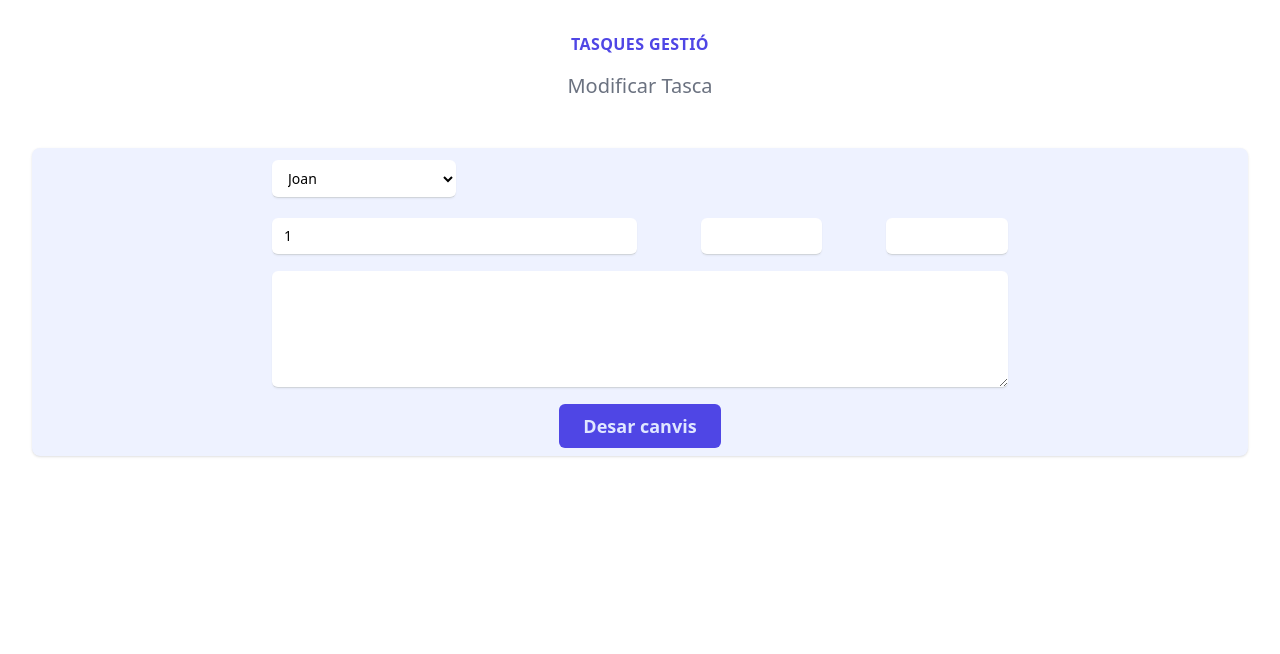
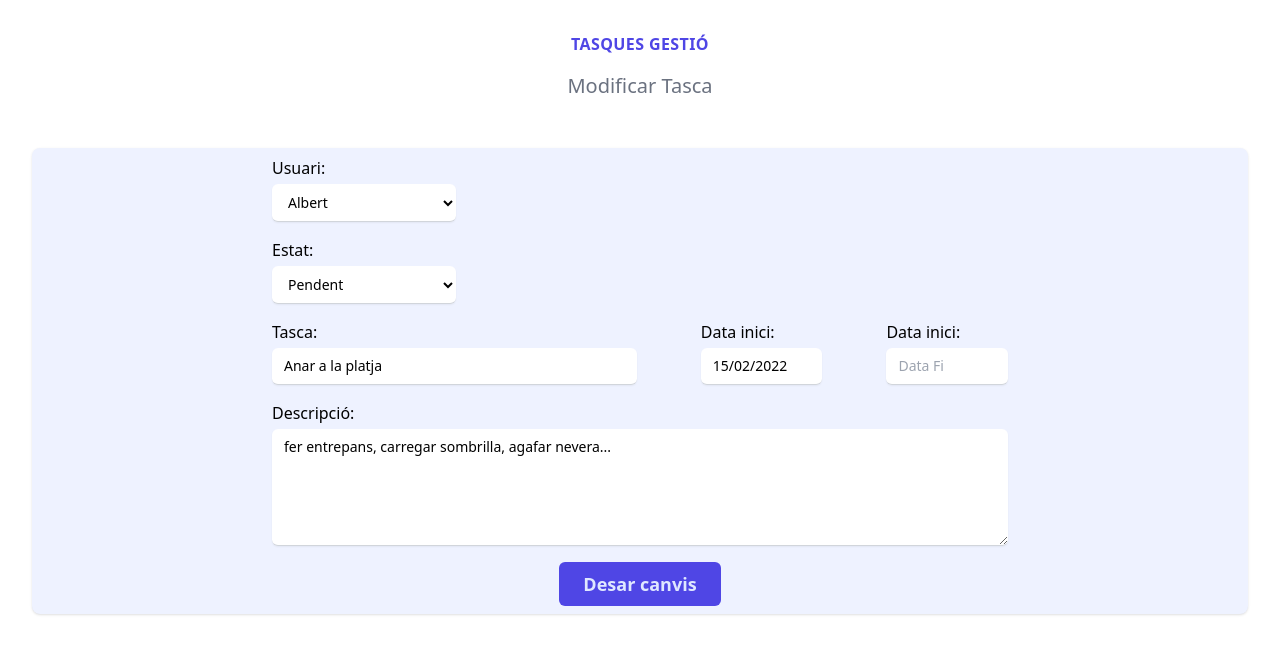
Before and after one commit to AlVirtual/devTeam3, a PHP site: page /views/modificar_tasca.php in a window 1280 px wide. Shown: the top 654 px of the page. Run offline with PHP 8.4, Linux system fonts and the light colour scheme; some libraries are stand-ins or nearby versions.

Commit message:
modificar tascca amb datapicker

```diff
--- a/views/modificar_tasca.php
+++ b/views/modificar_tasca.php
@@ -5,6 +5,7 @@
   <meta http-equiv="X-UA-Compatible" content="IE=edge">
   <meta name="viewport" content="width=device-width, initial-scale=1.0">
   <script src="https://cdn.tailwindcss.com"></script>
+  <script src="https://unpkg.com/flowbite@1.3.3/dist/datepicker.js"></script>
 
   <title>Gestor de Tasques</title>
 </head>
@@ -23,7 +24,7 @@
 
 <?php
 
-    // Array de proves comentar quan sigui cridat desde el controlador
+    // Array de proves, comentar quan sigui cridat desde el controlador
     $tasques = array();
 
     $tasques[0] = array();
@@ -31,7 +32,8 @@
     $tasques[0]['name'] = 'Anar a la platja';
     $tasques[0]['description'] = 'fer entrepans, carregar sombrilla, agafar nevera...';
     $tasques[0]['usuari'] = 'Albert';
-    $tasques[0]['status'] = 'en curs';
+    $tasques[0]['status'] = 'Pendent';
+    $tasques[0]['startDate'] = '15/02/2022';
 
     foreach($tasques as $tasca) {
 
@@ -47,64 +49,70 @@
           >
             <div class="px-4 max-w-3xl mx-auto space-y-4 bg-indigo-50 py-2">
               <div class="w-1/4">
-                <label for="userName" class=""></label>
+                <label for="userName" class="">Usuari:</label>
                 <select
                   name="userName"
                   id="userName"
-                  class="mt-1 block w-full py-2 px-3 border-b border-gray-300 bg-white rounded-md shadow-sm focus:outline-none focus:ring-indigo-500 focus:border-indigo-500 sm:text-sm"
+                  class="mt-1 w-full py-2 px-3 border-b border-gray-300 bg-white rounded-md shadow-sm focus:outline-none focus:ring-indigo-500 focus:border-indigo-500 sm:text-sm"
                 >
-                  <option>Joan</option>
-                  <option>Fidel</option>
-                  <option>Albert</option>
+                  <option <?php if (@$tasca['usuari'] == 'Joan') echo 'selected';?>>Joan</option>
+                  <option <?php if (@$tasca['usuari'] == 'Fidel') echo 'selected';?>>Fidel</option>
+                  <option <?php if (@$tasca['usuari'] == 'Albert') echo 'selected';?>>Albert</option>
+                </select>
+              </div>
+
+              <div class="w-1/4">
+                <label for="userName" class="">Estat:</label>
+                <select
+                  name="userName"
+                  id="userName"
+                  class="mt-1 w-full py-2 px-3 border-b border-gray-300 bg-white rounded-md shadow-sm focus:outline-none focus:ring-indigo-500 focus:border-indigo-500 sm:text-sm"
+                >
+                  <option <?php if (@$tasca['status'] == 'Pendent') echo 'selected';?>>Pendent</option>
+                  <option <?php if (@$tasca['status'] == 'En execució') echo 'selected';?>>En execució</option>
+                  <option <?php if (@$tasca['status'] == 'Acabada') echo 'selected';?>>Acabada</option>
                 </select>
               </div>
 
               <div class="flex space-x-16">
                 <div class="w-1/2">
-                  <label for="taskName" class=""></label>
+                  <label for="taskName" class="">Tasca:</label>
                   <input
                     type="text"
                     name="taskName"
                     id="taskName"
-                    value="<?php echo @$tasca['id'];?>"
+                    value="<?php echo @$tasca['name'];?>"
                     class="mt-1 block w-full py-2 px-3 border-b border-gray-300 bg-white rounded-md shadow-sm focus:outline-none focus:ring-indigo-500 focus:border-indigo-500 sm:text-sm"
                   />
                 </div>
 
                 <div class="w-1/6">
-                  <label for="startDate" class=""></label>
-                  <input
-                    type="text"
-                    name="startDate"
-                    id="startDate"
-                    value="<?php echo @$tasca['startDate'];?>"
-                    class="mt-1 block w-full py-2 px-3 border-b border-gray-300 bg-white rounded-md shadow-sm focus:outline-none focus:ring-indigo-500 focus:border-indigo-500 sm:text-sm"
-                  />
+                  <label for="startDate" class="">Data inici:</label>
+                  <input datepicker datepicker-format="dd/mm/yyyy" name="startDate" id="startDate" value="<?php echo @$tasca['startDate'];?>" type="text"
+                  class="mt-1 block w-full py-2 px-3 border-b border-gray-300 bg-white rounded-md shadow-sm focus:outline-none focus:ring-indigo-500 focus:border-indigo-500 sm:text-sm"
+                  placeholder="Data Inici">
                 </div>
 
                 <div class="w-1/6">
-                  <label for="endDate" class=""></label>
-                  <input
-                    type="text"
-                    name="endDate"
-                    id="endDate"
-                    value="<?php echo @$tasca['endDate'];?>"
-                    class="mt-1 block w-full py-2 px-3 border-b border-gray-300 bg-white rounded-md shadow-sm focus:outline-none focus:ring-indigo-500 focus:border-indigo-500 sm:text-sm"
-                  />
+                  <label for="startDate" class="">Data inici:</label>
+                  <input datepicker datepicker-format="dd/mm/yyyy" name="endDate" id="endDate" value="<?php echo @$tasca['endDate'];?>" type="text"
+                  class="mt-1 block w-full py-2 px-3 border-b border-gray-300 bg-white rounded-md shadow-sm focus:outline-none focus:ring-indigo-500 focus:border-indigo-500 sm:text-sm"
+                  placeholder="Data Fi">
                 </div>
+
+
               </div>
 
               <div class="">
-                <label for="description" class=""></label>
+                <label for="description" class="">Descripció:</label>
                 <textarea
                   type="textarea"
                   cols="30"
                   rows="5"
                   name="description"
                   id="description"
-                  value="<?php echo @$tasca['description'];?>"
                   class="mt-1 block w-full py-2 px-3 border-b border-gray-300 bg-white rounded-md shadow-sm focus:outline-none focus:ring-indigo-500 focus:border-indigo-500 sm:text-sm"
-                ></textarea>
+                ><?php echo @$tasca['description'];?></textarea>
               </div>
 
               <div>
```
Also changed, not shown: views/veure_tasques.php (+17 -4 lines).
